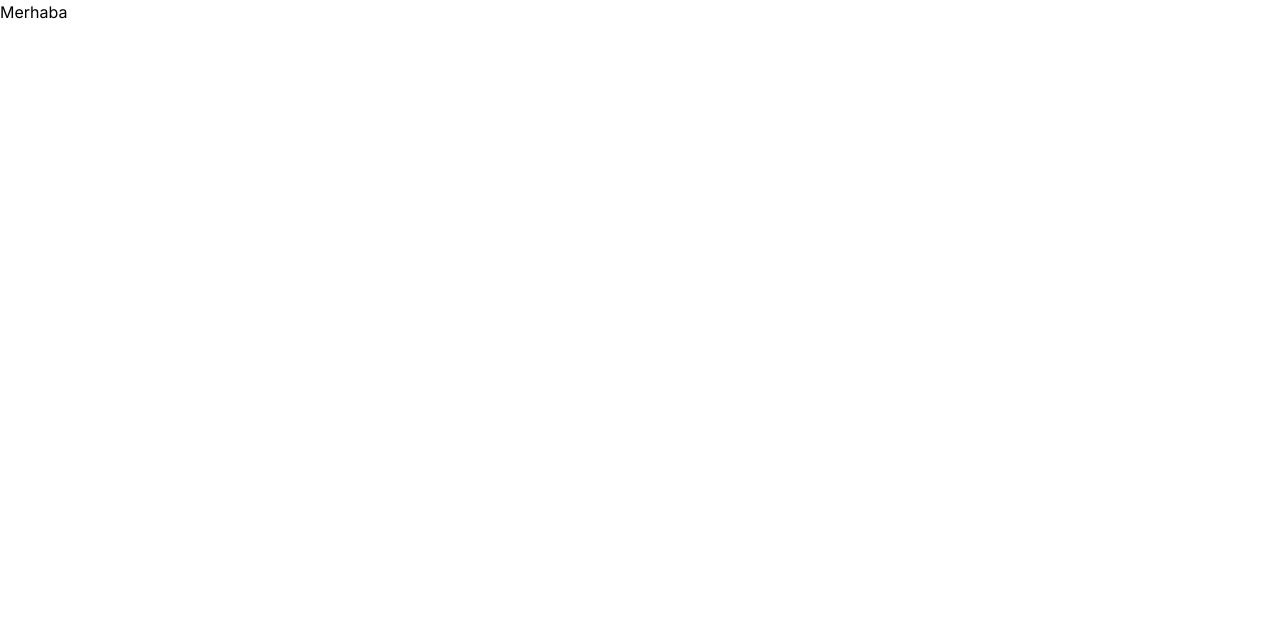
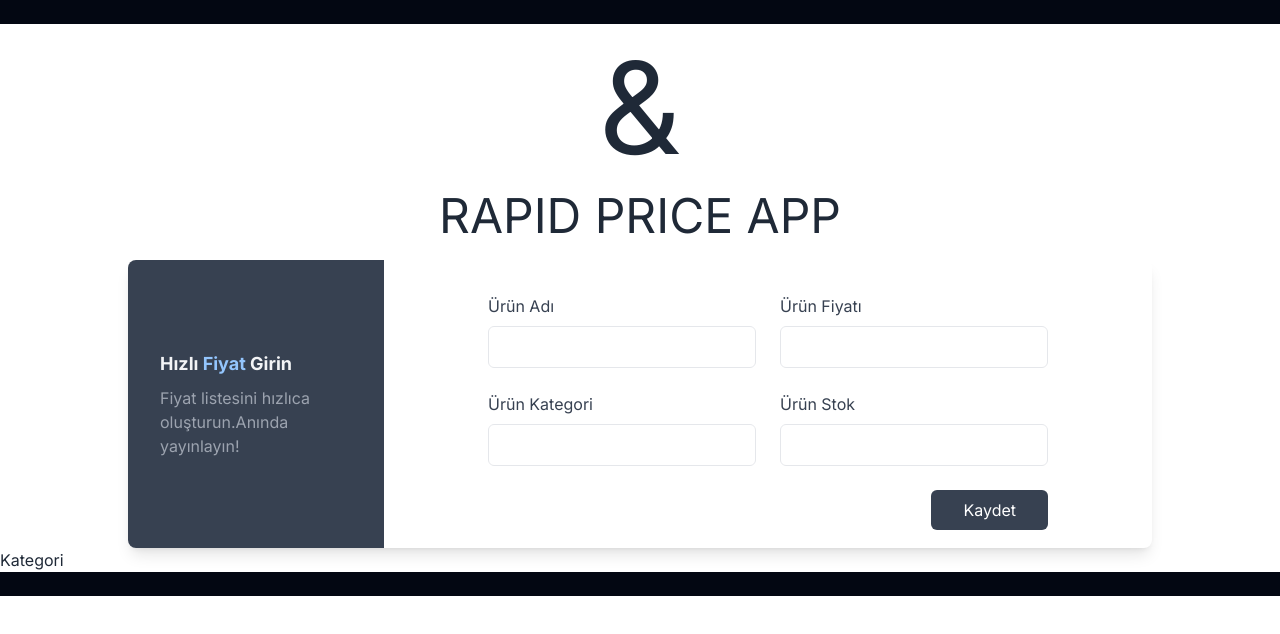
Before and after one commit to mehmetelbeyli79/rapidpricing-withNextJS, a Next.js app: page / in a window 1280 px wide. Shown: the top 634 px of the page. Built offline with nearby package versions, Linux system fonts and the light colour scheme.

Commit message:
redux-toolkit entegre edildi

```diff
--- /dev/null
+++ b/app/GlobalState/Features/urunler/urunSlice.js
@@ -0,0 +1,18 @@
+"use client";
+import { createSlice } from "@reduxjs/toolkit";
+export const urunSlice = createSlice({
+  name: "urunler",
+  initialState: {
+    urunler: [
+      { urunId: "", urunAd: "", urunFiyat: "", urunKategori: "", urunStok: "" },
+    ],
+  },
+  reducers: {
+    urunEkle: (state,action) => {
+        state.urunler.push(action.payload);
+    },
+  },
+});
+export const { urunEkle } = urunSlice.actions;
+export const selectUrunler = (state) => state.urunler.urunler;
+export default urunSlice.reducer;
--- /dev/null
+++ b/app/GlobalState/provider.js
@@ -0,0 +1,13 @@
+"use client";
+/* Önceden direkt olarak react içinde provide edebiliyorduk şimdi ise Next js en üstte server-side çalıştığından
+mecburen use client ile çalışan bir provider oluşturduk.
+*/
+import { Provider } from "react-redux";
+import {store} from "./store";
+export function Providers({children}){
+    return(
+        <Provider store={store}>
+            {children}
+        </Provider>
+    )
+}
--- /dev/null
+++ b/app/GlobalState/store.js
@@ -0,0 +1,9 @@
+"use client";
+import { configureStore } from "@reduxjs/toolkit";
+import urunlerReducer from "./Features/urunler/urunSlice";
+
+export const store = configureStore({
+  reducer: {
+    urunler: urunlerReducer,
+  },
+});
--- /dev/null
+++ b/app/Kategori.jsx
@@ -0,0 +1,9 @@
+import React from 'react'
+
+function Kategori() {
+  return (
+    <div>Kategori</div>
+  )
+}
+
+export default Kategori
--- /dev/null
+++ b/app/UrunEkle.jsx
@@ -0,0 +1,32 @@
+"use client"
+import React from "react";
+import EkleForm from "./components/EkleForm";
+
+function UrunEkle() {
+
+  return (
+    <section class="flex flex-col max-w-5xl mx-auto overflow-hidden bg-white rounded-lg shadow-lg dark:bg-gray-800 md:flex-row md:h-72 mt-5">
+      <div class="md:flex md:items-center md:justify-center md:w-1/4 md:bg-gray-700 md:dark:bg-gray-800">
+        <div class="px-6 py-6 md:px-8 md:py-0">
+          <h2 class="text-lg font-bold text-gray-700 dark:text-white md:text-gray-100">
+            Hızlı{" "}
+            <span class="text-blue-600 dark:text-blue-400 md:text-blue-300">
+              Fiyat
+            </span>{" "}
+            Girin
+          </h2>
+
+          <p class="mt-2 text-md text-gray-600 dark:text-gray-400 md:text-gray-400">
+            Fiyat listesini hızlıca oluşturun.Anında yayınlayın!
+          </p>
+        </div>
+      </div>
+
+      <div class="flex items-center justify-center pb-6 md:py-0 md:w-3/4">
+        <EkleForm/>
+      </div>
+    </section>
+  );
+}
+
+export default UrunEkle;
--- /dev/null
+++ b/app/components/EkleForm.jsx
@@ -0,0 +1,64 @@
+"use client"
+import React from "react";
+import {useSelector,useDispatch} from "react-redux";
+import {urunEkle,selectUrunler} from "../GlobalState/Features/urunler/urunSlice";
+function EkleForm() {
+  const urunler=useSelector(selectUrunler);
+  console.log("urunler",urunler);
+  return (
+    <form>
+      <div class="grid grid-cols-1 gap-6 mt-4 sm:grid-cols-2">
+        <div>
+          <label class="text-gray-700 dark:text-gray-200" for="productname">
+            Ürün Adı
+          </label>
+          <input
+            id="productname"
+            type="text"
+            class="block w-full px-4 py-2 mt-2 text-gray-700 bg-white border border-gray-200 rounded-md dark:bg-gray-800 dark:text-gray-300 dark:border-gray-600 focus:border-blue-400 focus:ring-blue-300 focus:ring-opacity-40 dark:focus:border-blue-300 focus:outline-none focus:ring"
+          />
+        </div>
+
+        <div>
+          <label class="text-gray-700 dark:text-gray-200" for="productPrice">
+            Ürün Fiyatı
+          </label>
+          <input
+            id="productPrice"
+            type="text"
+            class="block w-full px-4 py-2 mt-2 text-gray-700 bg-white border border-gray-200 rounded-md dark:bg-gray-800 dark:text-gray-300 dark:border-gray-600 focus:border-blue-400 focus:ring-blue-300 focus:ring-opacity-40 dark:focus:border-blue-300 focus:outline-none focus:ring"
+          />
+        </div>
+
+        <div>
+          <label class="text-gray-700 dark:text-gray-200" for="productcategory">
+            Ürün Kategori
+          </label>
+          <input
+            id="productcategory"
+            type="text"
+            class="block w-full px-4 py-2 mt-2 text-gray-700 bg-white border border-gray-200 rounded-md dark:bg-gray-800 dark:text-gray-300 dark:border-gray-600 focus:border-blue-400 focus:ring-blue-300 focus:ring-opacity-40 dark:focus:border-blue-300 focus:outline-none focus:ring"
+          />
+        </div>
+        <div>
+          <label class="text-gray-700 dark:text-gray-200" for="productstock">
+            Ürün Stok
+          </label>
+          <input
+            id="productstock"
+            type="text"
+            class="block w-full px-4 py-2 mt-2 text-gray-700 bg-white border border-gray-200 rounded-md dark:bg-gray-800 dark:text-gray-300 dark:border-gray-600 focus:border-blue-400 focus:ring-blue-300 focus:ring-opacity-40 dark:focus:border-blue-300 focus:outline-none focus:ring"
+          />
+        </div>
+      </div>
+
+      <div class="flex justify-end mt-6">
+        <button type="submit" class="px-8 py-2.5 leading-5 text-white transition-colors duration-300 transform bg-gray-700 rounded-md hover:bg-gray-600 focus:outline-none focus:bg-gray-600">
+          Kaydet
+        </button>
+      </div>
+    </form>
+  );
+}
+
+export default EkleForm;
--- a/app/globals.css
+++ b/app/globals.css
@@ -1,3 +1,7 @@
 @tailwind base;
 @tailwind components;
 @tailwind utilities;
+
+body{
+
+}
--- a/app/layout.js
+++ b/app/layout.js
@@ -1,17 +1,23 @@
-import './globals.css'
-import { Inter } from 'next/font/google'
-
-const inter = Inter({ subsets: ['latin'] })
+import "./globals.css";
+import { Inter } from "next/font/google";
+import { Providers } from "./GlobalState/provider";
+const inter = Inter({ subsets: ["latin"] });
 
 export const metadata = {
-  title: 'Create Next App',
-  description: 'Generated by create next app',
-}
+  title: "Rapidly Price App With Next.js",
+  description: "Generated by create next app",
+};
 
 export default function RootLayout({ children }) {
   return (
     <html lang="en">
-      <body className={inter.className}>{children}</body>
+      <body className={`${inter.className}`}>
+        <div className="bg-gray-950 h-6 flex w-full"></div>
+        <h2 className="sm:text-9xl text-center mt-5">&</h2>
+        <h2 className="sm:text-5xl text-center mt-5">RAPID PRICE APP</h2>
+        <Providers>{children}</Providers>
+        <div className="bg-gray-950 h-6 flex w-full"></div>
+      </body>
     </html>
-  )
+  );
 }
--- a/app/page.js
+++ b/app/page.js
@@ -1,7 +1,12 @@
 import Image from 'next/image'
+import Kategori from './Kategori'
+import UrunEkle from './UrunEkle'
 
 export default function Home() {
   return (
-    <main>Merhaba</main>
+    <main>
+      <UrunEkle/>
+      <Kategori/>
+    </main>
   )
 }
--- a/package.json
+++ b/package.json
@@ -9,11 +9,16 @@
     "lint": "next lint"
   },
   "dependencies": {
+    "@reduxjs/toolkit": "^1.9.5",
     "autoprefixer": "10.4.14",
     "next": "13.4.6",
     "postcss": "8.4.24",
     "react": "18.2.0",
     "react-dom": "18.2.0",
+    "react-redux": "^8.1.1",
     "tailwindcss": "3.3.2"
+  },
+  "devDependencies": {
+    "daisyui": "^3.1.1"
   }
 }
--- a/tailwind.config.js
+++ b/tailwind.config.js
@@ -14,5 +14,5 @@ module.exports = {
       },
     },
   },
-  plugins: [],
+  plugins: [require("daisyui")],
 }
```
Also changed, not shown: 1 other file (tests, documents, lock files or other folders).
